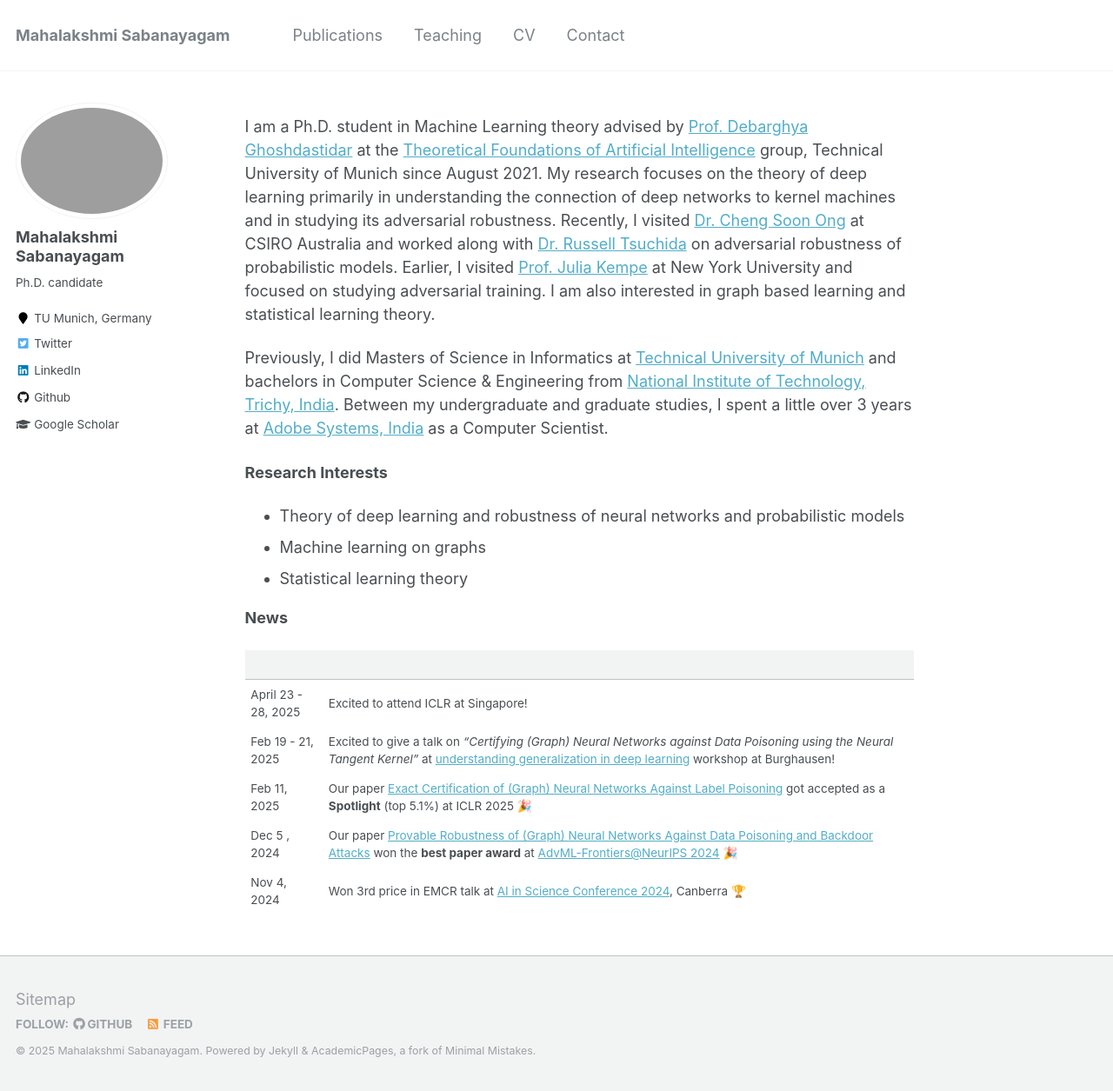
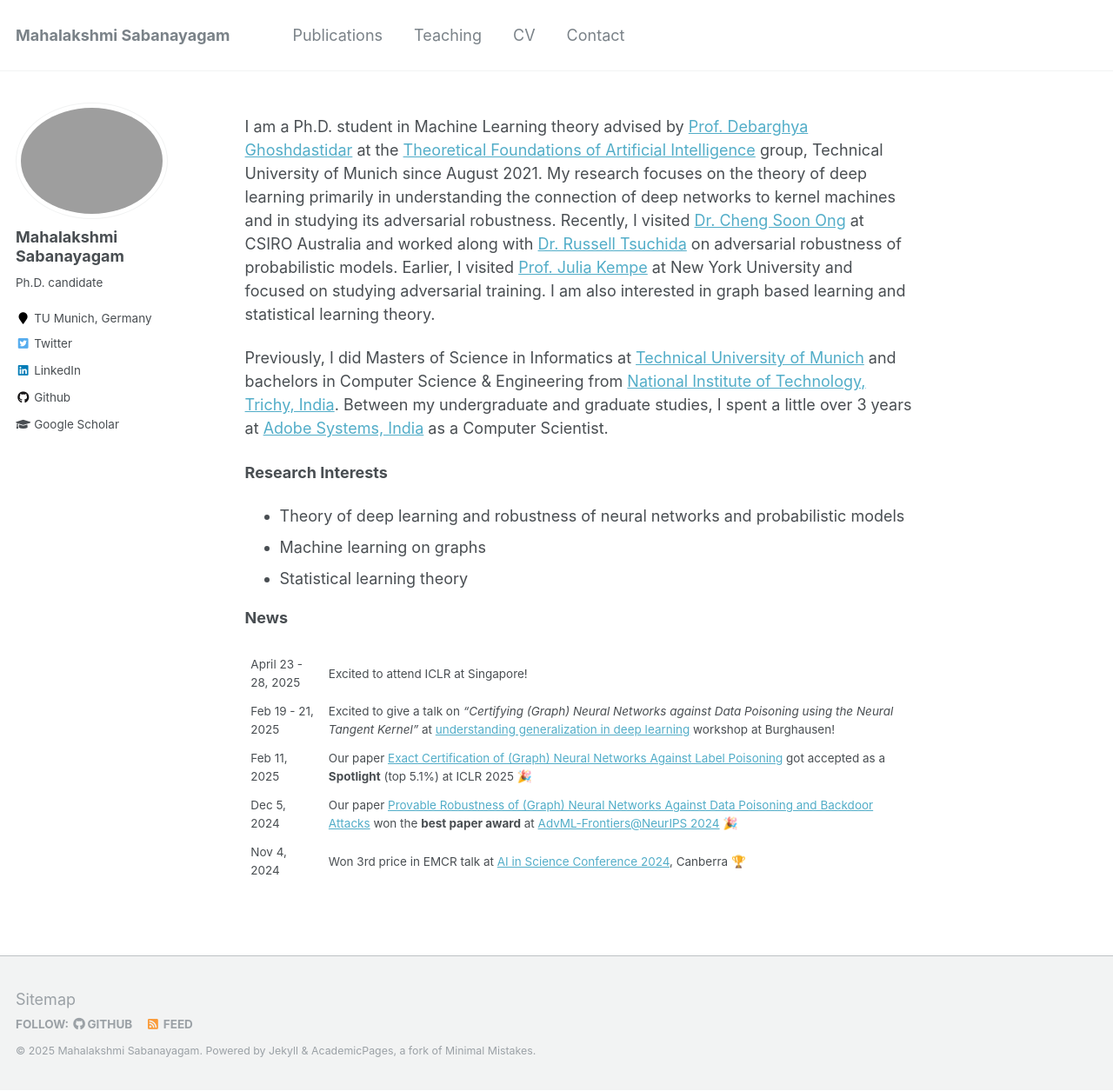
Before and after one commit to mahalakshmi-sabanayagam/mahalakshmi-sabanayagam.github.io, a Jekyll site: the page built from _pages/about.md, in a window 1280 px wide and 1255 px high. Shown: the whole window at 87% size. Built offline with Jekyll 4.4.1, drawn with Linux system fonts in a browser that asks for light colours; part of the change alters nothing that is shown.

```diff
--- a/_pages/about.md
+++ b/_pages/about.md
@@ -28,6 +28,9 @@ Between my undergraduate and graduate studies, I spent a little over 3 years at
 table {
     border-collapse: collapse;
 }
+table thead {
+display: none;
+}
 table, th, td {
    border: none;
 }
@@ -37,10 +40,10 @@ blockquote {
 }
 </style>
 
-|                   	|                                                                                                                                                                                                           	|
-|-------------------	|-----------------------------------------------------------------------------------------------------------------------------------------------------------------------------------------------------------	|
+|||
+|--	|--	|
 | April 23 - 28, 2025 | Excited to attend ICLR at Singapore!
 | Feb 19 - 21, 2025 	| Excited to give a talk on  *"Certifying (Graph) Neural Networks against Data Poisoning using the Neural Tangent Kernel"* at [understanding generalization in deep learning](https://www.math.cit.tum.de/math/forschung/gruppen/data-science/events/understanding-generalization-in-deep-learning/) workshop at Burghausen! 	|
 | Feb 11, 2025      	| Our paper [Exact Certification of (Graph) Neural Networks Against Label Poisoning](https://arxiv.org/pdf/2412.00537) got accepted as a **Spotlight** (top 5.1%) at ICLR 2025  🎉           	|
-| Dec 5 , 2024 | Our paper [Provable Robustness of (Graph) Neural Networks Against Data Poisoning and Backdoor Attacks](https://arxiv.org/pdf/2407.10867) won the **best paper award** at [AdvML-Frontiers@NeurIPS 2024](https://advml-frontier.github.io/) 🎉 |
+| Dec 5, 2024 | Our paper [Provable Robustness of (Graph) Neural Networks Against Data Poisoning and Backdoor Attacks](https://arxiv.org/pdf/2407.10867) won the **best paper award** at [AdvML-Frontiers@NeurIPS 2024](https://advml-frontier.github.io/) 🎉 |
 | Nov 4, 2024| Won 3rd price in EMCR talk at [AI in Science Conference 2024](https://www.anu.edu.au/events/ai-in-science), Canberra 🏆 |
```
